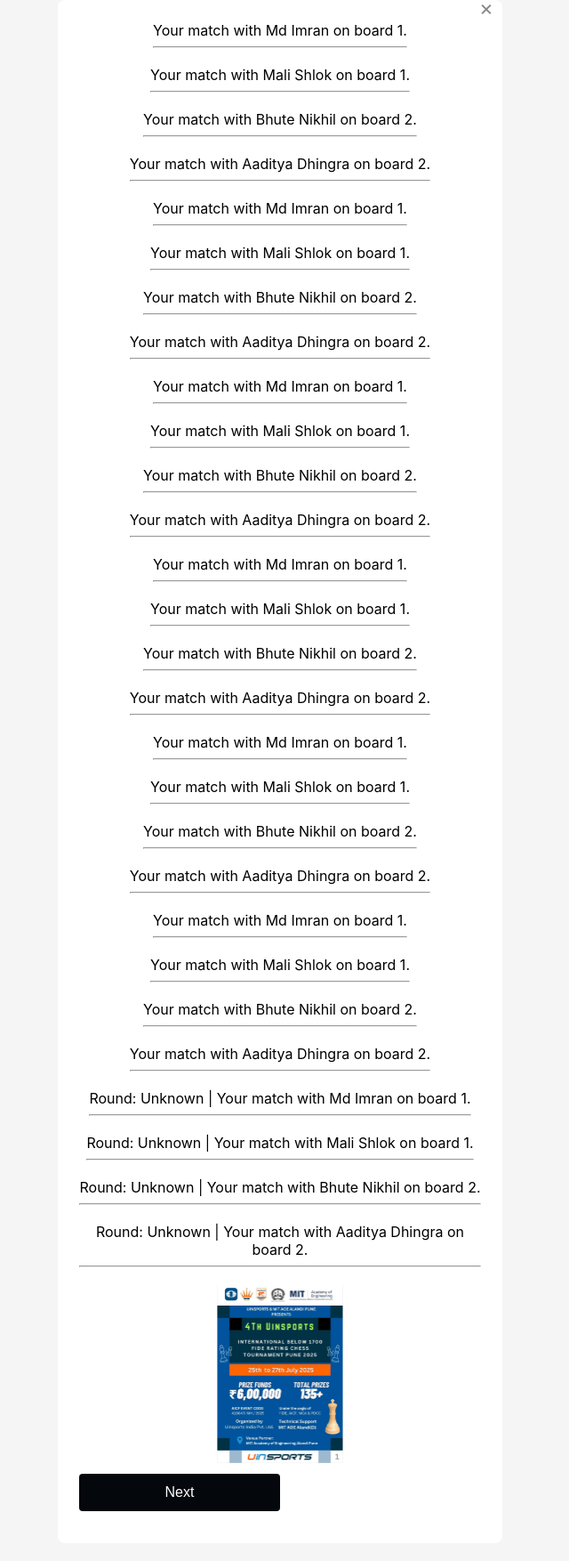
After one commit to Soham-Kale/OneSignal, a Flask app: page /notifications in a window 1280 px wide. The commit adds this page. Shown: the whole page at 89% size, without its empty margins (325-965 px from the left). Run offline with Flask 3, Linux system fonts and the light colour scheme; data that the repository does not hold is empty; some libraries are stand-ins or nearby versions.

Commit message:
push notification functionality working

```diff
--- a/app.py
+++ b/app.py
@@ -1,13 +1,21 @@
-from flask import Flask, request, render_template
+from flask import Flask, request, render_template, redirect, url_for, jsonify
+from flask_cors import CORS
 import pandas as pd
 import requests
 import json
 import os
 
 app = Flask(__name__)
+CORS(app)
 UPLOAD_FOLDER = "uploads"
 os.makedirs(UPLOAD_FOLDER, exist_ok=True)
 
+IN_APP_STORAGE = "in_app_notifications.json"
+if not os.path.exists(IN_APP_STORAGE):
+    with open(IN_APP_STORAGE, 'w') as f:
+        json.dump([], f)
+
+# OneSignal credentials
 ONESIGNAL_APP_ID = "6f4012a8-c2b4-4e39-afcf-bcf4b29fabd9"
 ONESIGNAL_API_KEY = "os_v2_app_n5abfkgcwrhdtl6pxt2lfh5l3hvd5qzyhpsuukek4qpyq34bkvnwjimrkctb7ebmcjl5gz5oi7z2ynuxxhfc6ngfc4w7csads2uy3ai"
 
@@ -15,7 +23,7 @@ ONESIGNAL_API_KEY = "os_v2_app_n5abfkgcwrhdtl6pxt2lfh5l3hvd5qzyhpsuukek4qpyq34bk
 def index():
     return render_template('upload.html')
 
-@app.route('/upload', methods=['POST'])
+@app.route('/api/upload', methods=['POST'])
 def upload():
     if 'file' not in request.files:
         return "❌ No file part in the request.", 400
@@ -25,23 +33,41 @@ def upload():
     filepath = os.path.join(UPLOAD_FOLDER, file.filename)
     file.save(filepath)
 
-    try:
-        df = pd.read_excel(filepath)
-        df.columns = df.columns.str.strip()
-        required_columns = ['Bo.', 'White-Username', 'White', 'Black-UserName', 'Black']
-        for col in required_columns:
-            if col not in df.columns:
-                return f"❌ Missing required column: {col}", 400
-        df = df[required_columns]
-    except Exception as e:
-        return f"❌ Error reading Excel file: {str(e)}", 400
+    df_all = pd.read_excel(filepath, header=None)
+
+    # Detect round number and start row index
+    round_number = "Unknown"
+    start_row_index = None
+    for i in range(len(df_all)):
+        row_values = [str(cell) for cell in df_all.iloc[i].values if pd.notnull(cell)]
+        if any("Bo." in val for val in row_values):
+            start_row_index = i
+            break
+        for val in row_values:
+            if "Round" in val:
+                round_number = val.strip()
+
+    if start_row_index is None:
+        return "❌ 'Bo.' header not found in Excel file.", 400
+
+    df = pd.read_excel(filepath, skiprows=start_row_index)
+    df.columns = df.columns.str.strip()
+    required_columns = ['Bo.', 'White-UserName', 'White', 'Black-UserName', 'Black']
+    if not all(col in df.columns for col in required_columns):
+        return "❌ Missing required columns.", 400
+
+    df = df[required_columns]
 
     notifications_sent = 0
     errors = []
 
+    # Load current in-app notifications
+    with open(IN_APP_STORAGE, 'r') as f:
+        in_app_data = json.load(f)
+
     for _, row in df.iterrows():
         board_number = str(row['Bo.']).strip()
-        white_id = str(row['White-Username']).strip()
+        white_id = str(row['White-UserName']).strip()
         black_id = str(row['Black-UserName']).strip()
         white_opponent = str(row['Black']).strip()
         black_opponent = str(row['White']).strip()
@@ -55,6 +81,9 @@ def upload():
             if not user_id:
                 continue
 
+            message = f"{round_number} | Your match with {opponent} on board {board_number}."
+
+            # 🔔 PUSH NOTIFICATION
             headers = {
                 "Content-Type": "application/json",
                 "Authorization": f"Basic {ONESIGNAL_API_KEY}"
@@ -62,38 +91,99 @@ def upload():
 
             payload = {
                 'app_id': ONESIGNAL_APP_ID,
-                'include_player_ids': ['114df19b-f623-437b-9de2-dd786ed96dd3'],
-                "contents": {
-                    "en": f"Your match with {opponent} on board {board_number}."
-                },
-                "headings": {
-                    "en": "Chess Match Update"
-                },
+                'include_player_ids': ['114df19b-f623-437b-9de2-dd786ed96dd3'],  # Replace with dynamic
+                "contents": {"en": message},
+                "headings": {"en": "Chess Match Update"},
                 'category': 'card',
                 'url': 'https://dev.uinsports.com/postcard/500'
             }
 
             try:
-                response = requests.post(
-                    "https://onesignal.com/api/v1/notifications",
-                    headers=headers,
-                    data=json.dumps(payload)
-                )
-                print("OneSignal Response:", response.status_code, response.json())
-                response_data = response.json()
+                response = requests.post("https://onesignal.com/api/v1/notifications",
+                                         headers=headers,
+                                         data=json.dumps(payload))
+                res_data = response.json()
 
                 if response.status_code == 200:
                     notifications_sent += 1
-                    print(f"✅ Sent to {user_id}")
                 else:
-                    error_msg = response_data.get('errors', [response.text])[0]
-                    errors.append(f"{user_id} → {response.status_code}: {error_msg}")
+                    errors.append(f"{user_id}: {res_data.get('errors', [response.text])[0]}")
             except Exception as e:
-                errors.append(f"{user_id} → Exception: {str(e)}")
+                errors.append(f"{user_id}: Exception - {str(e)}")
+
+            # 📨 IN-APP NOTIFICATION (store in local JSON)
+            in_app_data.append({
+                "user_id": user_id,
+                "message": message,
+                "board": board_number,
+                "opponent": opponent
+            })
+
+    # Save back
+    with open(IN_APP_STORAGE, 'w') as f:
+        json.dump(in_app_data, f, indent=2)
 
     if errors:
-        return f"✅ Notifications sent: {notifications_sent}.<br>❌ Errors:<br>" + "<br>".join(errors), 207
-    return f"✅ Notifications sent to all unique players! Total: {notifications_sent}"
+        return f"✅ Sent: {notifications_sent}<br>❌ Errors:<br>" + "<br>".join(errors), 207
+    return redirect(url_for('get_notifications'))
+
+@app.route('/notifications')
+def get_notifications():
+    url = f"https://onesignal.com/api/v1/notifications?app_id={ONESIGNAL_APP_ID}"
+    headers = {
+        "Authorization": f"Basic {ONESIGNAL_API_KEY}",
+        "Content-Type": "application/json"
+    }
+
+    try:
+        response = requests.get(url, headers=headers)
+        data = response.json()
+        notifications = data.get("notifications", [])
+
+        with open("in_app_notifications.json", "r") as f:
+            notifications_data = json.load(f)
+
+        parsed_notifications = []
+        for n in notifications_data:
+            parsed_notifications.append({
+                "user_id": n.get("user_id", "Unknown"),
+                "message": n.get("message", "No message"),
+                "board": n.get("board", ""),
+                "opponent": n.get("opponent", ""),
+                "is_read": n.get("is_read", False)
+            })
+
+        return render_template("notifications.html", notifications=parsed_notifications)
+
+    except Exception as e:
+        return f"❌ Error reading in_app_notifications.json: {str(e)}", 500
+
+@app.route("/send_notification", methods=["POST"])
+def send_notification():
+    message = request.json.get("message", "Default message")
+
+    headers = {
+        "Content-Type": "application/json; charset=utf-8",
+        "Authorization": f"Basic {ONESIGNAL_API_KEY}",
+    }
+
+    payload = {
+        "app_id": ONESIGNAL_APP_ID,
+        "filters": [{"field": "tag", "key": "user_id", "relation": "=", "value": "123"}],
+        'include_player_ids': ['114df19b-f623-437b-9de2-dd786ed96dd3'],
+        "contents": {"en": message},
+        "data": {"custom": "data"},
+        "target_channel": "in_app",
+    }
+
+    response = requests.post("https://onesignal.com/api/v1/notifications",
+                             headers=headers,
+                             data=json.dumps(payload))
+
+    if response.status_code == 200:
+        return jsonify({"success": True})
+    else:
+        return jsonify({"error": response.json()}), 500
 
 if __name__ == '__main__':
     app.run(debug=True)
--- /dev/null
+++ b/templates/notifications.html
@@ -0,0 +1,148 @@
+<!DOCTYPE html>
+<html lang="en">
+<head>
+    <meta charset="UTF-8" />
+    <meta name="viewport" content="width=device-width, initial-scale=1.0"/>
+    <title>OneSignal In-App Message</title>
+    <style>
+        * {
+        box-sizing: border-box;
+        -webkit-touch-callout: none;
+        -webkit-user-select: none;
+        }
+
+        body {
+        margin: 0;
+        padding: env(safe-area-inset-top) env(safe-area-inset-right) calc(env(safe-area-inset-bottom) + 20px) env(safe-area-inset-left);
+        font-family: -apple-system, BlinkMacSystemFont, "Segoe UI", Roboto, Oxygen-Sans, Ubuntu, Cantarell, "Helvetica Neue", sans-serif;
+        display: flex;
+        align-items: center;
+        justify-content: center;
+        min-height: 100vh;
+        background: #f5f5f5;
+        }
+
+        .center-modal {
+        position: relative;
+        background: #fff;
+        padding: 24px;
+        border-radius: 8px;
+        display: flex;
+        flex-direction: column;
+        justify-content: center;
+        align-items: center;
+        max-width: 500px;
+        width: 90%;
+        /* box-shadow: rgba(0, 0, 0, 0.3) 0px 0px 12.5px, rgba(0, 0, 0, 0.15) 0px 0px 2.5px; */
+        }
+
+        .close-button {
+        position: absolute;
+        top: -30px;
+        right: 10px;
+        background: transparent;
+        border: none;
+        font-size: 24px;
+        color: #888;
+        cursor: pointer;
+        }
+
+        .center-modal img {
+        width: 100%;
+        max-height: 200px;
+        object-fit: contain;
+        margin-bottom: 12px;
+        }
+
+        .center-modal h1 {
+        margin: 0 0 12px;
+        color: #222;
+        font-size: 24px;
+        text-align: center;
+        }
+
+        .center-modal button {
+        font-size: 16px;
+        color: #fff;
+        background-color: #04080c;
+        width: 100%;
+        padding: 12px;
+        border-radius: 4px;
+        border: none;
+        margin-bottom: 12px;
+        cursor: pointer;
+        }
+
+        .button-container {
+        display: flex;
+        flex-direction: column;
+        width: 100%;
+        gap: 10px;
+        }
+
+        @media (min-width: 480px) {
+        .button-container {
+            flex-direction: row;
+        }
+
+        .button-column {
+            width: 50%;
+        }
+        }
+
+        .notification {
+        margin-bottom: 12px;
+        text-align: center;
+        }
+    </style>
+</head>
+<body>
+
+    <div class="center-modal" id="notificationCard">
+        <p class="close-button" id="closeBtn">&times;</p>
+
+        {% for note in notifications %}
+        <div class="notification">
+            <div>
+                <!-- <strong>Message:</strong>  -->
+                {{ note.message }}</div>
+            <!-- <div><strong>Sent:</strong> {{ note.sent_time }}</div> -->
+            <hr>
+        </div>
+        {% endfor %}
+
+        <img src="{{ url_for('static', filename='MIT-event.jpeg') }}" alt="Event Image" />
+
+        <div class="button-container">
+            <div class="button-column">
+                <button class="add-click-name" data-onesignal-unique-label="my-add-click-name-button">Next</button>
+            </div>
+        </div>
+    </div>
+
+    <!-- <script>
+        document.getElementById("closeBtn").addEventListener("click", function () {
+        const card = document.getElementById("notificationCard");
+        if (card) card.remove();
+        });
+
+        document.querySelector(".add-click-name").addEventListener("click", function(e) {
+        OneSignalIamApi.addClickName(e, "test_click_name");
+        });
+    </script> -->
+
+    <script src="https://cdn.onesignal.com/sdks/OneSignalSDK.js" async=""></script>
+    <script>
+    window.OneSignal = window.OneSignal || [];
+    OneSignal.push(function() {
+        OneSignal.init({
+        appId: "6f4012a8-c2b4-4e39-afcf-bcf4b29fabd9",
+        });
+
+        // OPTIONAL: Tag user for filtering
+        // OneSignal.sendTags({ user_id: "114df19b-f623-437b-9de2-dd786ed96dd3" });
+        OneSignal.InAppMessages.addTrigger("abcdg", "114df19b-f623-437b-9de2-dd786ed96dd3");
+    });
+    </script>
+</body>
+</html>
```
Also changed, not shown: in_app_notifications.json (added, +170 -0 lines), templates/upload.html (+62 -1 lines), static/MIT-event.jpeg (added), 3 other files.
